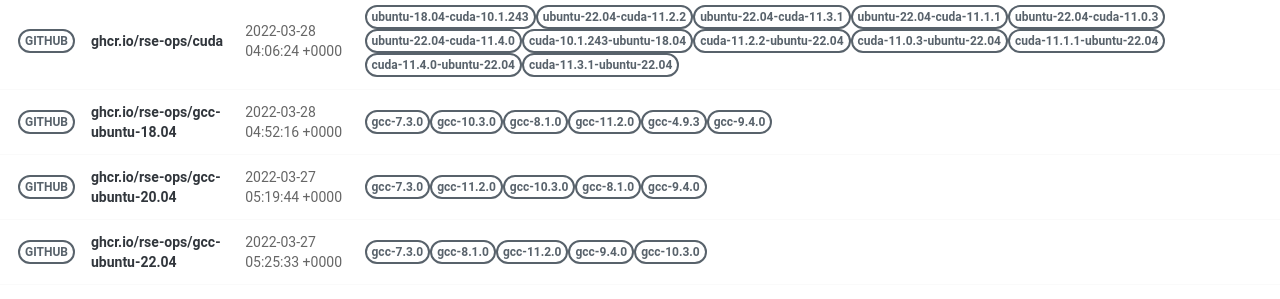
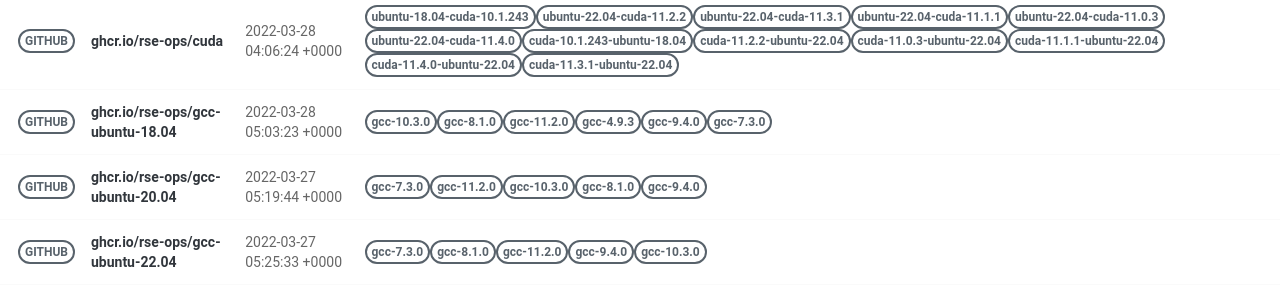
Before and after one commit to rse-ops/docker-images, a Jekyll site: the page built from pages/index.md, in a window 1280 px wide. Shown: the part 502-801 px from the top of the page. Built offline with Jekyll 4.4.1, drawn with Linux system fonts in a browser that asks for light colours; nearby versions of some CDN libraries.

Commit message:
Automated push to update library 2022-03-28

```diff
--- a/_library/ghcr.io-rse-ops-gcc-ubuntu-18.04.md
+++ b/_library/ghcr.io-rse-ops-gcc-ubuntu-18.04.md
@@ -1,14 +1,11 @@
 ---
 layout: container
 name: ghcr.io/rse-ops/gcc-ubuntu-18.04
-updated_at: 2022-03-28 04:52:16.553221
+updated_at: 2022-03-28 05:03:23.742267
 
 
 container_url: https://github.com/orgs/rse-ops/packages/container/package/gcc-ubuntu-18.04
 versions:
- - tag: gcc-7.3.0
-   dockerfile: https://github.com/rse-ops/docker-images/blob/main/ubuntu/gcc/Dockerfile
-   manifest: https://crane.ggcr.dev/manifest/ghcr.io/rse-ops/gcc-ubuntu-18.04:gcc-7.3.0
  - tag: gcc-10.3.0
    dockerfile: https://github.com/rse-ops/docker-images/blob/main/ubuntu/gcc/Dockerfile
    manifest: https://crane.ggcr.dev/manifest/ghcr.io/rse-ops/gcc-ubuntu-18.04:gcc-10.3.0
```
Also changed, not shown: other parts of _library/ghcr.io-rse-ops-gcc-ubuntu-18.04.md (+3 -0 lines).
